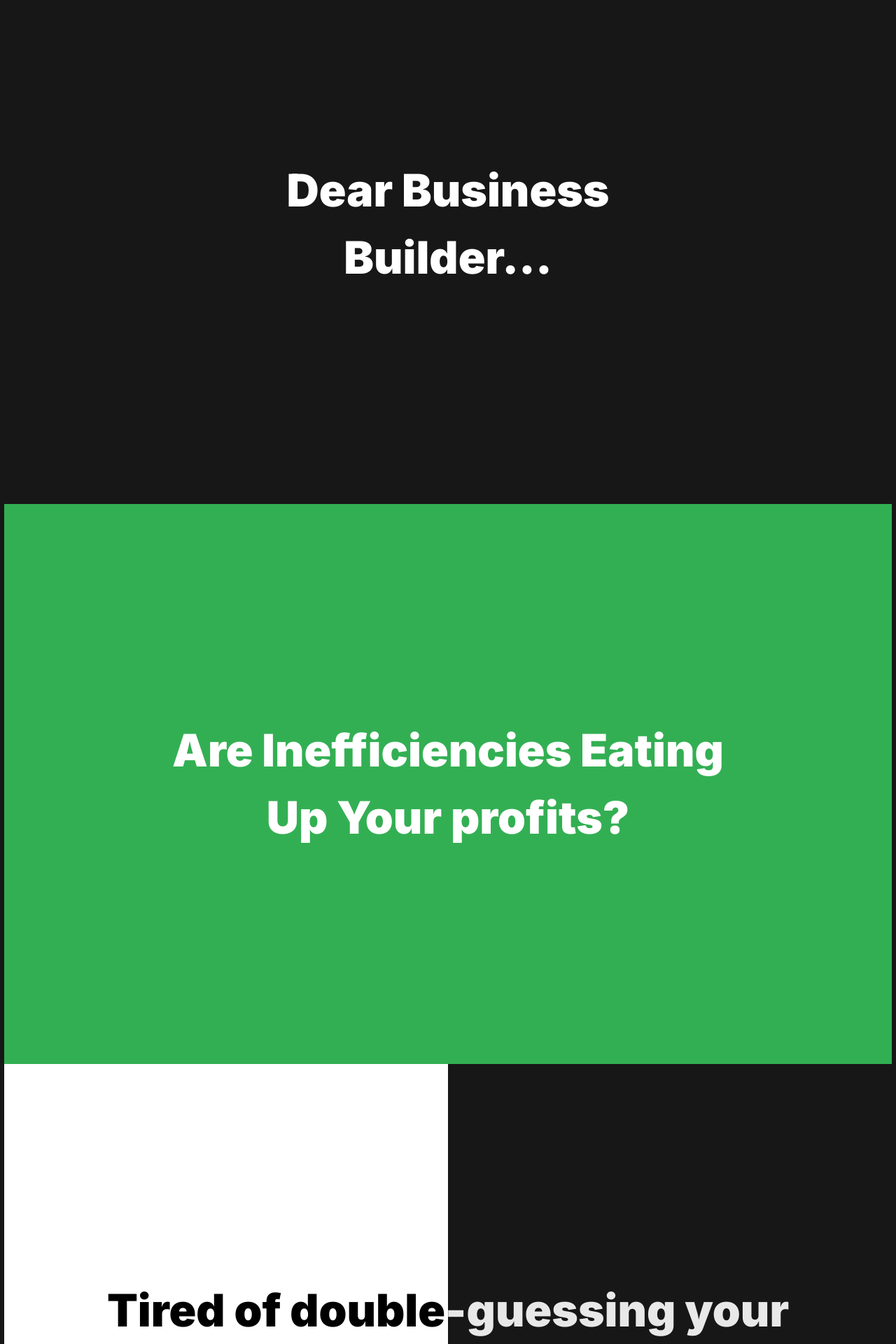
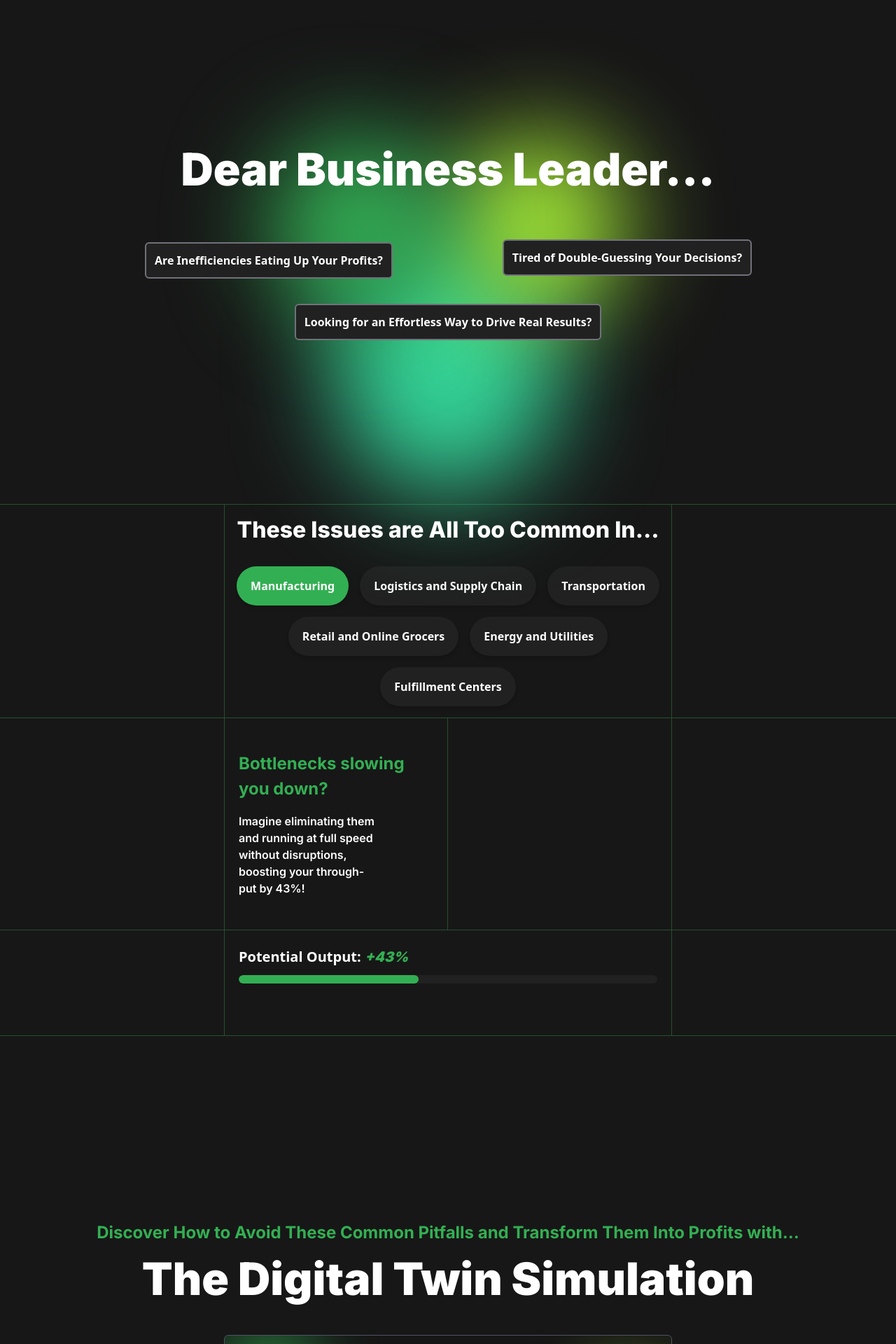
Before and after one commit to RudolfsIzaks/GreenVertex, a React (Vite) app: page / in a window 1280 px wide. Shown: the part 880-2800 px from the top of the page at 70% size. Built offline with nearby package versions, Linux system fonts and the light colour scheme.

Commit message:
changes 22/06/2024

```diff
--- /dev/null
+++ b/src/components/questions.jsx
@@ -0,0 +1,28 @@
+import React, { useEffect } from "react";
+import '../index.css';
+import AOS from 'aos';
+import 'aos/dist/aos.css';
+
+function Questions() {
+    useEffect(() => {
+        AOS.init({
+          duration: 1000,
+        });
+      }, []);
+
+    return(
+        <>
+          <div className="relative h-screen w-auto flex flex-col justify-center items-center question_tab">
+            <div className="absolute blob bg-emerald-400 w-80 h-96 top-1/2 rounded-full z-0"></div>
+            <div className="absolute blob w-64 h-64 bg-lime-400 left-1/2 rounded-full z-0"></div>
+            <div className="absolute blob w-64 h-64 bg-green right-1/2 rounded-full z-0"></div>
+            <h1 className="relative text-white font-inter font-black text-headline-1">Dear Business Leader…</h1>
+            <div className="relative md:right-64 md:top-14 rounded-md bg-card border-2 border-zinc-500 text-white font-semibold p-3 hover:rotate-6 duration-150 hover:scale-110"><p>Are Inefficiencies Eating Up Your Profits?</p></div>
+            <div className="relative md:left-64 rounded-md bg-card border-2 border-zinc-500 text-white font-semibold p-3 hover:rotate-6 duration-150 hover:scale-110"><p>Tired of Double-Guessing Your Decisions?</p></div>
+            <div className="relative rounded-md md:top-10 bg-card border-2 border-zinc-500 text-white font-semibold p-3 hover:rotate-6 duration-150 hover:scale-110"><p>Looking for an Effortless Way to Drive Real Results?</p></div>
+          </div>
+        </>
+    )
+}
+
+export default Questions;
--- a/src/components/tabs.jsx
+++ b/src/components/tabs.jsx
@@ -66,7 +66,8 @@ const TabbedInterface = () => {
      <div className="grid_dummy"></div>
      <div className="grid_dummy"></div>
       <div className="container h-full col-start-3 col-span-4 button_grid">
-        <div className="tabs flex w-full justify-center flex-wrap items-center p-4 rounded-xl mt-4 gap-4">
+      <h2 className="relative z-10 text-headline-3 font-inter font-extrabold text-white p-3 text-center">These Issues are All Too Common In…</h2>
+        <div className="tabs flex w-full justify-center flex-wrap items-center px-4 pb-4 rounded-xl mt-4 gap-4">
           {tabData.map((tab, index) => (
             <button
               key={index}
--- a/src/index.css
+++ b/src/index.css
@@ -17,13 +17,6 @@ body {
   border: none;
   height: 1px; /* Adjust the height as needed */
   background-image: radial-gradient(circle, rgba(51,175,83,1) 10%, rgba(0,0,0,0) 90%);
-}
-
-.hero {
-  background-color: #171717e7;
-  background-image: url('./assets/BG.gif');
-  background-size: cover;
-  background-blend-mode: multiply;
 }
 
 .card {
@@ -74,22 +67,21 @@ body {
 }
 
 .button_grid {
-  border-top: #33AF53 solid 1px;
-  border-bottom: #33AF53 solid 1px;
-  border-inline: #33AF53 solid 1px;
+  border-top: #33af5264 solid 1px;
+  border-bottom: #33af5264 solid 1px;
+  border-inline: #33af5264 solid 1px;
 
 }
 
 .grid_dummy {
-  border-top: #33AF53 solid 1px;
-  border-bottom: #33AF53 solid 1px;
+  border-top: #33af5264 solid 1px;
+  border-bottom: #33af5264 solid 1px;
 
 }
 
 .text_grid {
-  border-bottom: #33AF53 solid 1px;
-  border-bottom: #33AF53 solid 1px;
-  border-inline: #33AF53 solid 1px;
+  border-bottom: #33af5264 solid 1px;
+  border-inline: #33af5264 solid 1px;
 }
 
 .grid_cont {
@@ -97,47 +89,13 @@ body {
 }
 
 .stats_grid {
-  border-bottom: #33AF53 solid 1px;
-  border-inline: #33AF53 solid 1px;
-}
-
-.sticky_container {
-  height: 500dvh;
-  position: relative;
-  display: flex;
-  justify-content: center;
-  flex-direction: column;
-  align-items: center;
-}
-
-.sticky_card {
-  width: 99vw;
-  height: 100vh;
-  box-sizing: border-box;
-  padding-inline: 15%;
-  display: flex;
-  flex-direction: column;
-  justify-content: center;
-  align-items: center;
-  text-align: center;
-  position: sticky;
-  top: 0;
-}
-
-.underline {
-  width: 70%;
-  height: 2px;
-  background-color: #33AF53;
-}
-
-
-.widhttt {
-  width: 99vw;
+  border-bottom: #33af5264 solid 1px;
+  border-inline: #33af5264 solid 1px;
 }
 
 .icon-grid {
-  border-right: 1px solid #33AF53;
-  border-bottom: 1px solid #33AF53;
+  border-right: 1px solid #33af5264;
+  border-bottom: 1px solid #33af5264;
 }
 
 .grid_dummy-none {
@@ -145,5 +103,18 @@ body {
 }
 
 .grid_dummy-bottom {
-  border-bottom: #33AF53 1px solid;
+  border-bottom: #33af5264 1px solid;
 }
+
+
+.blob {
+  filter: blur(70px);
+}
+
+.blob_3 {
+  filter:blur(50px);
+}
+
+.blur-el {
+  filter: blur(50px);
+}
--- a/src/pages/landing.jsx
+++ b/src/pages/landing.jsx
@@ -4,6 +4,8 @@ import "../index.css";
 import TabbedInterface from "../components/tabs";
 import AOS from 'aos';
 import 'aos/dist/aos.css';
+import Questions from "../components/questions";
+import BG3D from '../assets/Green3DVertex.png';
 
 function LandingPage() {
   useEffect(() => {
@@ -16,56 +18,36 @@ function LandingPage() {
     <>
       <div className="hero h-screen flex justify-center items-center">
         <NavBar />
-        <div className="flex flex-col items-center justify-center md:mt-10 md:px-40">
+        <div className="flex items-center justify-between md:mt-10 md:px-32">
+          <div className="w-1/2 relative z-10">
           <p className="text-green text-subheadline-3 mb-2 italic">
             Ready To Turn Profit Leaks Into Revenue Streams?
           </p>
-          <h1 className="text-white text-headline-1 font-inter font-black text-center">
+          <h1 className="text-white text-headline-2 font-inter font-black text-left">
             Slash Costs, Eliminate Inefficiencies & Uplift Profitability!
           </h1>
-          <p className="text-white text-md font-inter mt-2">
+          <p className="text-white text-md font-inter mt-2 w-96">
             Discover the proven strategy that will reduce costs and have your
             business operation at 110%
           </p>
           <button className="font-inter font-black text-2xl text-white bg-green mt-10 py-2 px-5 rounded-md hover:bg-transparent hover:scale-110 hover:text-green border-2 border-green duration-200">
             Learn More
           </button>
-        </div>
-      </div>
-      <div className="sticky_container">
-        <div className="sticky_card bg-background">
-          <div className="p-20">
-            <h1 className="text-headline-1 text-white font-black font-inter">Dear Business Builder...</h1>
-            <span className="underline" data-aos="flip-right"></span>
           </div>
-        </div>
-        <div className="sticky_card bg-green">
-          <div>
-            <h1 className="text-headline-1 text-white font-black font-inter">Are Inefficiencies Eating Up Your profits?</h1>
-          </div>
-        </div>
-        <div className="sticky_card bg-background">
-          <div className="relative widhttt h-screen flex justify-center items-center p-20">
-            <div className="absolute top-0 left-0 bg-white w-1/2 h-screen"></div>
-            <h1 className="text-headline-1 text-white font-black font-inter mix-blend-exclusion">Tired of double-guessing your decisions?</h1>
-          </div>
-        </div>
-        <div className="sticky_card">
-          <div className="bg-card p-20">
-            <h1 className="text-headline-1 text-white font-black font-inter">Looking for an Effortless Way to Drive <i className="text-green">Real Results?</i></h1>
-          </div>
-        </div>
-        <div className="sticky_card">
-          <div className="bg-background h-screen widhttt flex justify-center items-center">
-            <h1 className="text-headline-1 text-white font-black font-inter">These Issues are All Too Common In…</h1>
+          <div className="absolute z-0">
+            <img src={BG3D} alt="" />
           </div>
         </div>
       </div>
+      <Questions/>
       <TabbedInterface />
-      <div className="h-screen flex items-center justify-center twin_section">
-        <div className="text-center">
-          <p className="text-white relative z-10 text-subheadline-2">Discover How to Avoid These Common Pitfalls and Transform Them Profits with...</p>
-          <h1 className="relative text-white text-headline-1 font-inter font-black z-10">The Digital Twin Simulation</h1>
+      <div className="h-screen flex flex-col justify-center items-center">
+        <h2 className="text-subheadline-3 text-green font-inter font-bold" data-aos="zoom-in-up">Discover How to Avoid These Common Pitfalls and Transform Them Into Profits with...</h2>
+        <h1 className="text-headline-1 text-white font-inter font-black" data-aos="zoom-in">The Digital Twin Simulation</h1>
+        <div className="relative flex justify-center items-center rounded-md bg-background md:px-2 md:py-10 box-border md:w-1/2 overflow-hidden border border-gray-600 mt-8 hover:scale-125 duration-200">
+          <div className="z-0 absolute blur-el w-32 h-32 top-0 left-0 bg-green rounded-full animate-pulse"></div>
+          <p className="z-10 text-white text-subheadline-3 font-inter w-4/5 text-center">78% of All Fortune 100 Companies Swear by This Complex, Yet Extremely Profitable Approach.</p>
+          <div className="z-0 absolute blur-el w-32 h-32 bottom-0 right-0 bg-lime-400 rounded-full animate-pulse"></div>
         </div>
       </div>
     </>
```
